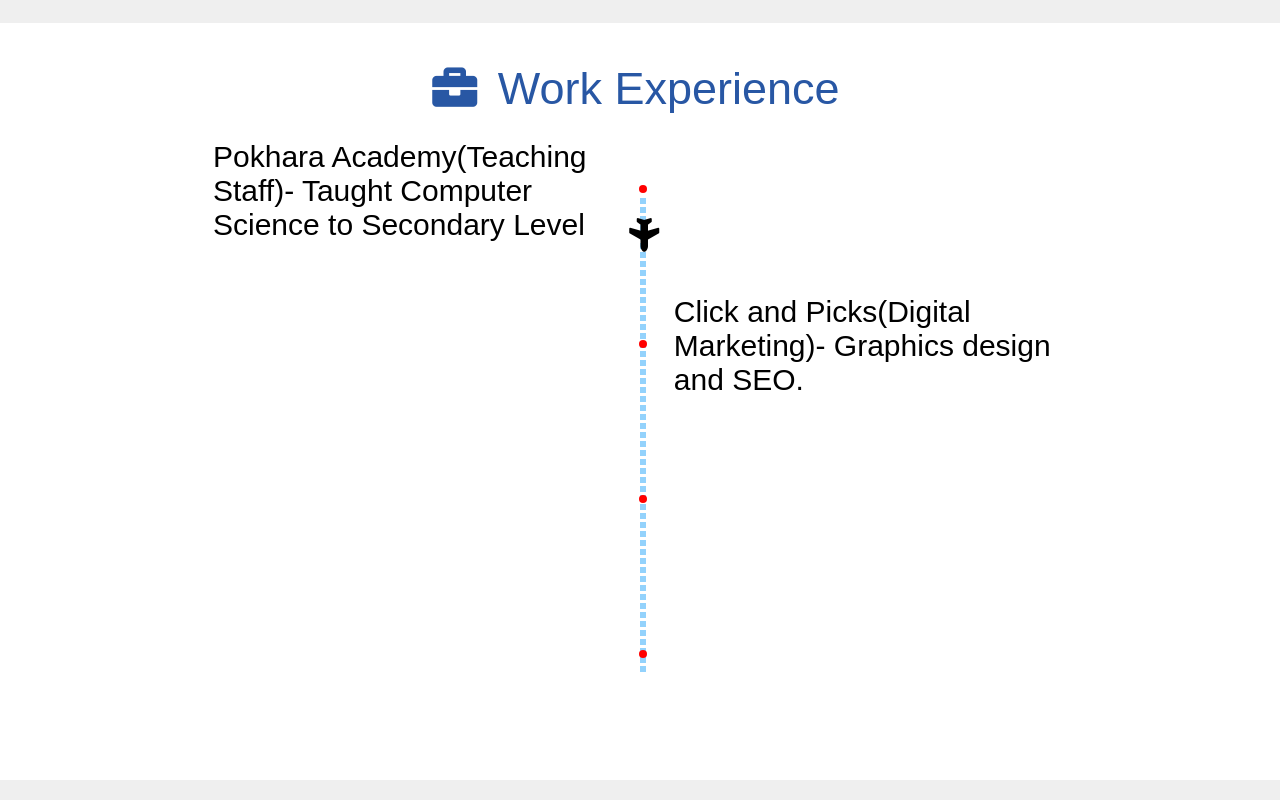
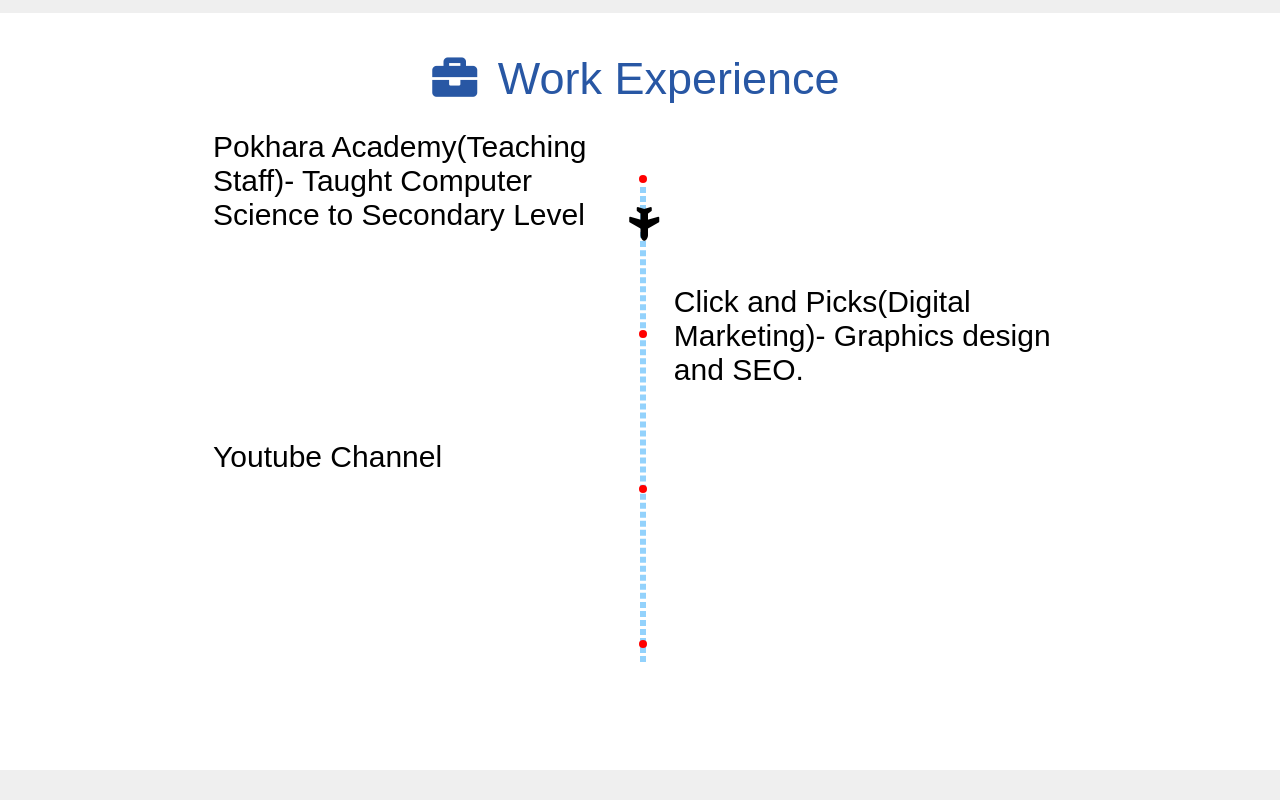
Before and after one commit to Nitanjr/My-Resume-site, a plain HTML site: page index.html in a window 1280 px wide. Shown: the part 1496-2296 px from the top of the page. Drawn offline with Linux system fonts and the light colour scheme.

Commit message:
Changed Paragraph

```diff
--- a/index.html
+++ b/index.html
@@ -78,7 +78,6 @@
         </div>
         <div id="about-para">
           <p>
-            <br />
             I am a final semester BSc.CSIT student at Mt. Annapurna campus, TU
             and I am excited about the opportunity to contribute to your team.
             Throughout my academic journey, I have formed a strong passion for
@@ -89,8 +88,8 @@
             college course and personal projects, I have developed my problem
             solving skills and gained hands-on experience in project
             development.
-
-            <br />
+          </p>
+          <p>
             Responsive Web Design: Knowledge of responsive web design techniques
             ensures that your web applications adapt well to different screen
             sizes and devices. Familiarize yourself with frameworks like
@@ -201,7 +200,7 @@
           <div class="timeline-box">
             Click and Picks(Digital Marketing)- Graphics design and SEO.
           </div>
-          <div class="timeline-box"></div>
+          <div class="timeline-box">Youtube Channel</div>
           <div class="timeline-box"></div>
           <div class="timeline-divider">
             <div class="timeline-traveller">
```
